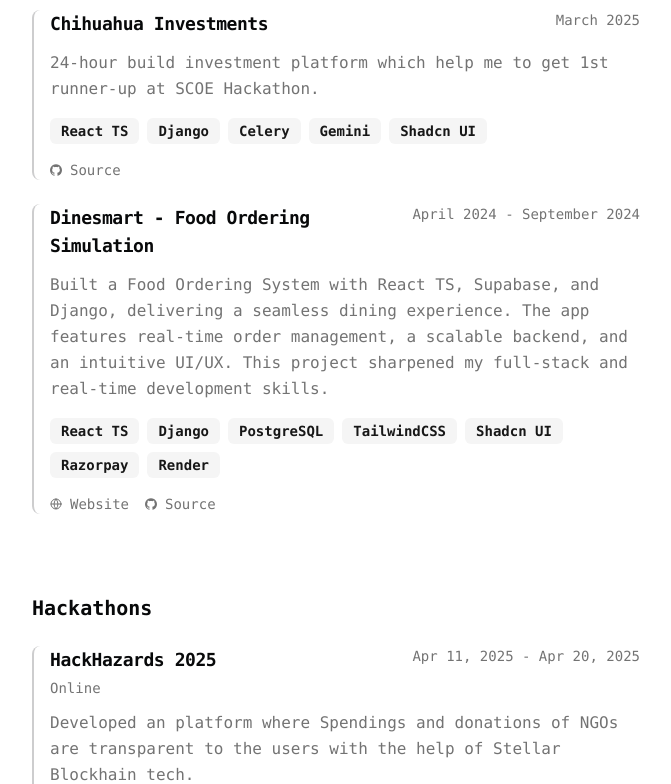
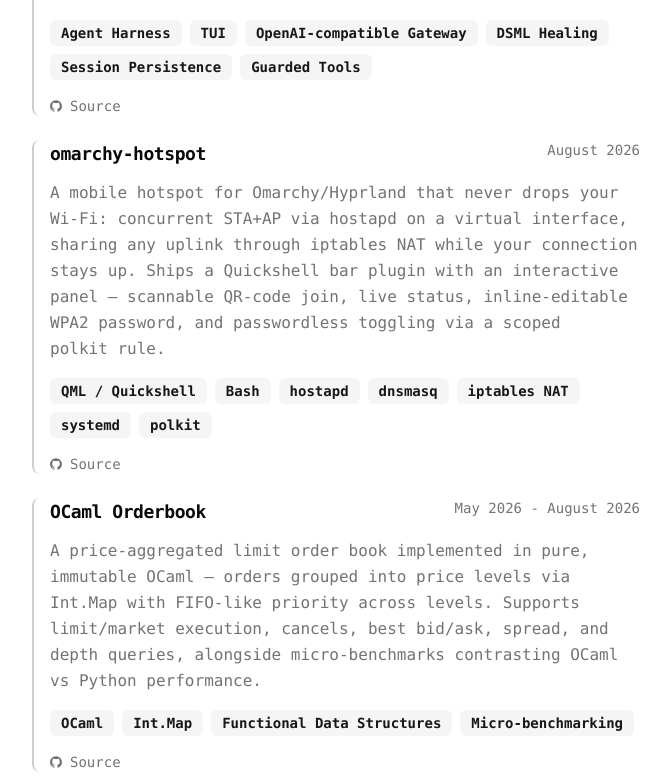
Before and after one commit to shivamnarkar47/portfolio-2.0, a Next.js app: page / in a window 1280 px wide. Shown: the part 2236-3020 px from the top of the page, without its empty margins (296-967 px from the left). Built offline with nearby package versions, Linux system fonts and the light colour scheme.

Commit message:
Update featured projects: kaal, omarchy-hotspot, OCaml Orderbook

```diff
--- a/src/data/resume.tsx
+++ b/src/data/resume.tsx
@@ -144,74 +144,69 @@ export const DATA = {
   ],
   projects: [
     {
-      title: "MiniURL Shortener",
-      href: "https://mini-url-shortener-ngee.vercel.app/",
-      dates: "May 2025 - Present",
+      title: "kaal",
+      href: "https://github.com/shivamnarkar47/kaal",
+      dates: "August 2026 - Present",
       active: true,
       description:
-        "MiniURL-shortener is an open-source project that provides a simple and efficient URL shortening service, similar to TinyURL or Bitly.",
+        "A self-hosted coding-agent harness: interactive TUI plus a scriptable kaal run CLI that drives gateway-backed agent sessions against any OpenAI-compatible model. Features a stdlib-only core, a DSML-healing gateway that repairs malformed tool calls mid-stream, resumable JSONL sessions, durable memory, path-confined guarded tools with verify hooks, batch mode for parallel prompts, and checksummed one-line installs for Linux/macOS/Windows.",
       technologies: [
-        "React TS",
-        "Typescript",
-        "In-Memory Storage",
-        "Go Fiber",
-        "TailwindCSS",
-        "Shadcn UI",
+        "Agent Harness",
+        "TUI",
+        "OpenAI-compatible Gateway",
+        "DSML Healing",
+        "Session Persistence",
+        "Guarded Tools",
       ],
       links: [
         {
-          type: "Website",
-          href: "https://mini-url-shortener-ngee.vercel.app/",
-          icon: <Icons.globe className="size-3" />,
-        },
-        {
           type: "Source",
-          href: "https://github.com/shivamnarkar47/MiniURL-shortener",
+          href: "https://github.com/shivamnarkar47/kaal",
           icon: <Icons.github className="size-3" />,
         },
       ],
     },
     {
-      title: "Chihuahua Investments",
-      href: "https://github.com/shivamnarkar47/CodeCrafters",
-      dates: "March 2025",
-      active: true,
+      title: "omarchy-hotspot",
+      href: "https://github.com/shivamnarkar47/omarchy-hotspot",
+      dates: "August 2026",
+      active: false,
       description:
-        "24-hour build investment platform which help me to get 1st runner-up at SCOE Hackathon.",
-      technologies: ["React TS", "Django", "Celery", "Gemini", "Shadcn UI"],
+        "A mobile hotspot for Omarchy/Hyprland that never drops your Wi-Fi: concurrent STA+AP via hostapd on a virtual interface, sharing any uplink through iptables NAT while your connection stays up. Ships a Quickshell bar plugin with an interactive panel — scannable QR-code join, live status, inline-editable WPA2 password, and passwordless toggling via a scoped polkit rule.",
+      technologies: [
+        "QML / Quickshell",
+        "Bash",
+        "hostapd",
+        "dnsmasq",
+        "iptables NAT",
+        "systemd",
+        "polkit",
+      ],
       links: [
         {
           type: "Source",
-          href: "https://github.com/shivamnarkar47/CodeCrafters",
+          href: "https://github.com/shivamnarkar47/omarchy-hotspot",
           icon: <Icons.github className="size-3" />,
         },
       ],
     },
     {
-      title: "Dinesmart - Food Ordering Simulation",
-      href: "https://dinesmart-final.vercel.app/",
-      dates: "April 2024 - September 2024",
-      active: true,
+      title: "OCaml Orderbook",
+      href: "https://github.com/shivamnarkar47/OCaml-Orderbook",
+      dates: "May 2026 - August 2026",
+      active: false,
       description:
-        "Built a Food Ordering System with React TS, Supabase, and Django, delivering a seamless dining experience. The app features real-time order management, a scalable backend, and an intuitive UI/UX. This project sharpened my full-stack and real-time development skills.",
+        "A price-aggregated limit order book implemented in pure, immutable OCaml — orders grouped into price levels via Int.Map with FIFO-like priority across levels. Supports limit/market execution, cancels, best bid/ask, spread, and depth queries, alongside micro-benchmarks contrasting OCaml vs Python performance.",
       technologies: [
-        "React TS",
-        "Django",
-        "PostgreSQL",
-        "TailwindCSS",
-        "Shadcn UI",
-        "Razorpay",
-        "Render",
+        "OCaml",
+        "Int.Map",
+        "Functional Data Structures",
+        "Micro-benchmarking",
       ],
       links: [
         {
-          type: "Website",
-          href: "https://dinesmart-final.vercel.app/",
-          icon: <Icons.globe className="size-3" />,
-        },
-        {
           type: "Source",
-          href: "https://github.com/shivamnarkar47/SE-MPL-B",
+          href: "https://github.com/shivamnarkar47/OCaml-Orderbook",
           icon: <Icons.github className="size-3" />,
         },
       ],
```
